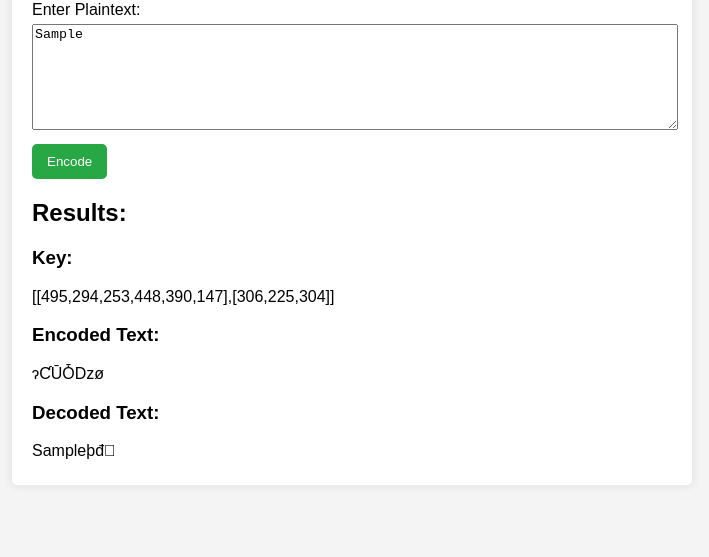
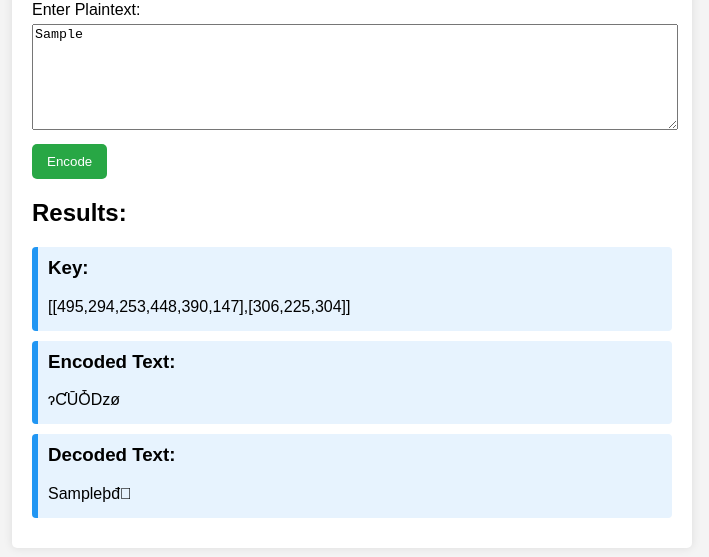
Before and after one commit to curriesandwich/cipher, a plain HTML site: page index.html in a window 1280 px wide. Both pictures are taken after typing "Sample" into the empty fields and a click on the button "Encode". Shown: the part 149-706 px from the top of the page, without its empty margins (288-997 px from the left). Drawn offline with Linux system fonts and the light colour scheme.

Commit message:
Update style.css

```diff
--- a/style.css
+++ b/style.css
@@ -44,13 +44,21 @@ button:hover {
 
 .results {
     margin-top: 20px;
-    display: none;
+    display: none; /* Initially hidden until form is submitted */
 }
 
-.results h2 {
+.result-box {
+    background-color: #e7f3fe;
+    border-left: 6px solid #2196F3;
+    margin: 10px 0;
+    padding: 10px;
+    border-radius: 4px;
+}
+
+.result-box h3 {
     margin-top: 0;
 }
 
-.results p {
+.result-box p {
     margin: 5px 0;
 }
```
